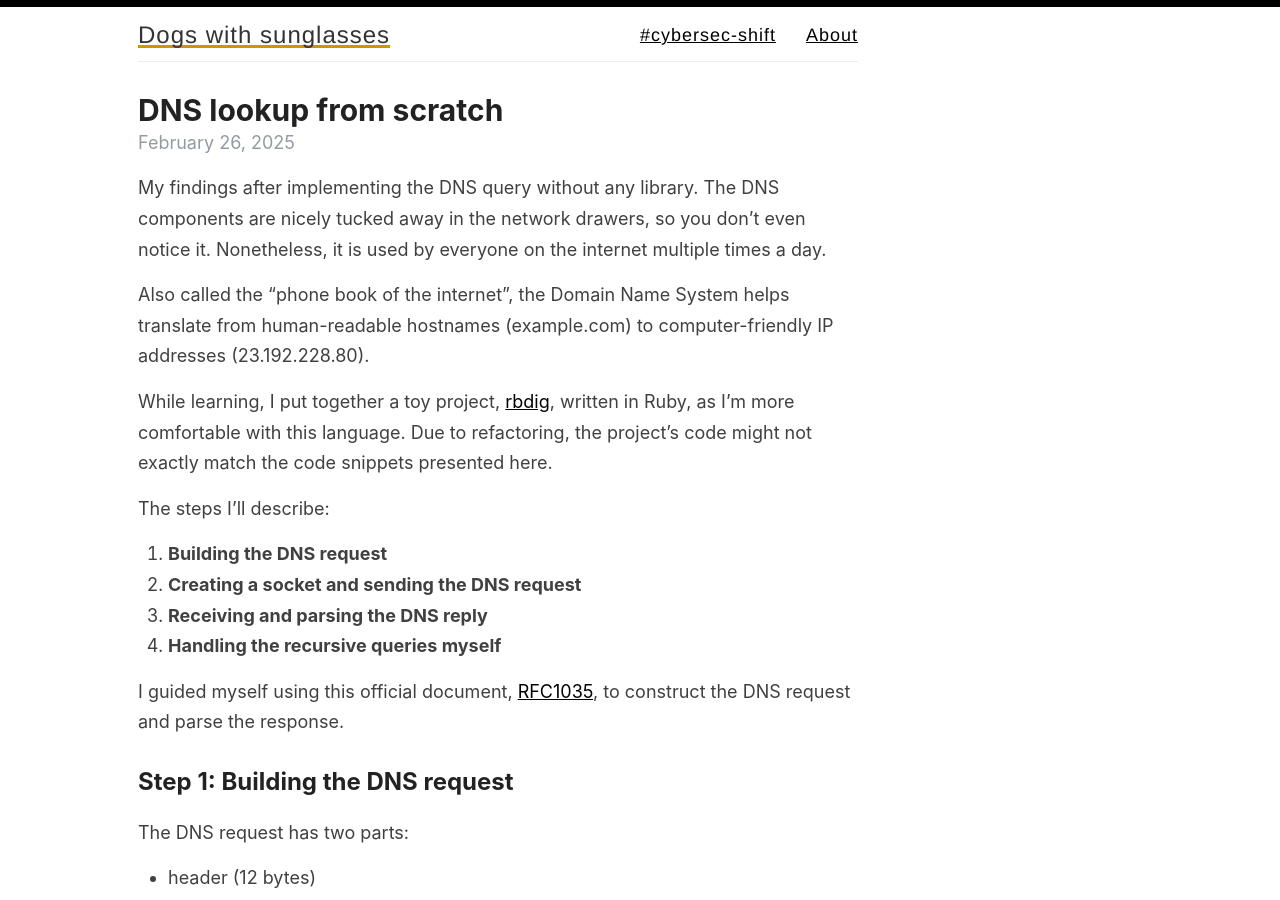
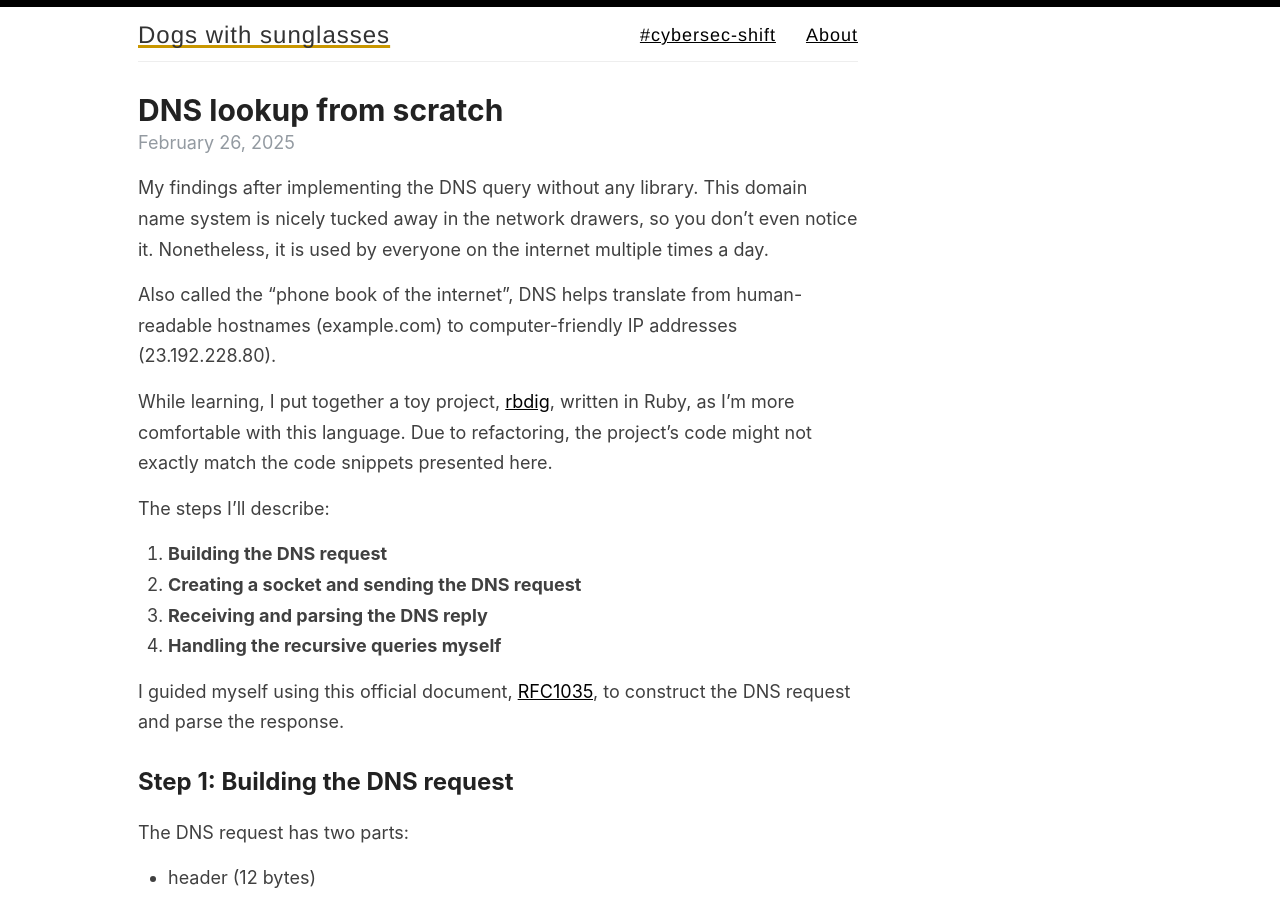
Before and after one commit to panacotar/blog, a Jekyll site: the page built from _posts/2025-02-26-dns-lookup-from-scratch.md, in a window 1280 px wide and 900 px high. Built offline with Jekyll 4.4.1, drawn with Linux system fonts in a browser that asks for light colours.

Commit message:
Small text update

```diff
--- a/_posts/2025-02-26-dns-lookup-from-scratch.md
+++ b/_posts/2025-02-26-dns-lookup-from-scratch.md
@@ -4,9 +4,9 @@ title: DNS lookup from scratch
 tags: networking
 ---
 
-My findings after implementing the DNS query without any library. The DNS components are nicely tucked away in the network drawers, so you don't even notice it. Nonetheless, it is used by everyone on the internet multiple times a day.
+My findings after implementing the DNS query without any library. This domain name system is nicely tucked away in the network drawers, so you don't even notice it. Nonetheless, it is used by everyone on the internet multiple times a day.
 
-Also called the "phone book of the internet", the Domain Name System helps translate from human-readable hostnames (example.com) to computer-friendly IP addresses (23.192.228.80).
+Also called the "phone book of the internet", DNS helps translate from human-readable hostnames (example.com) to computer-friendly IP addresses (23.192.228.80).
 
 While learning, I put together a toy project, [rbdig](https://github.com/panacotar/rbdig/), written in Ruby, as I'm more comfortable with this language. Due to refactoring, the project's code might not exactly match the code snippets presented here.
 
```
Also changed, not shown: _posts/2025-01-10-my-transition-to-cybersecurity-part-1.md (+1 -1 lines).
